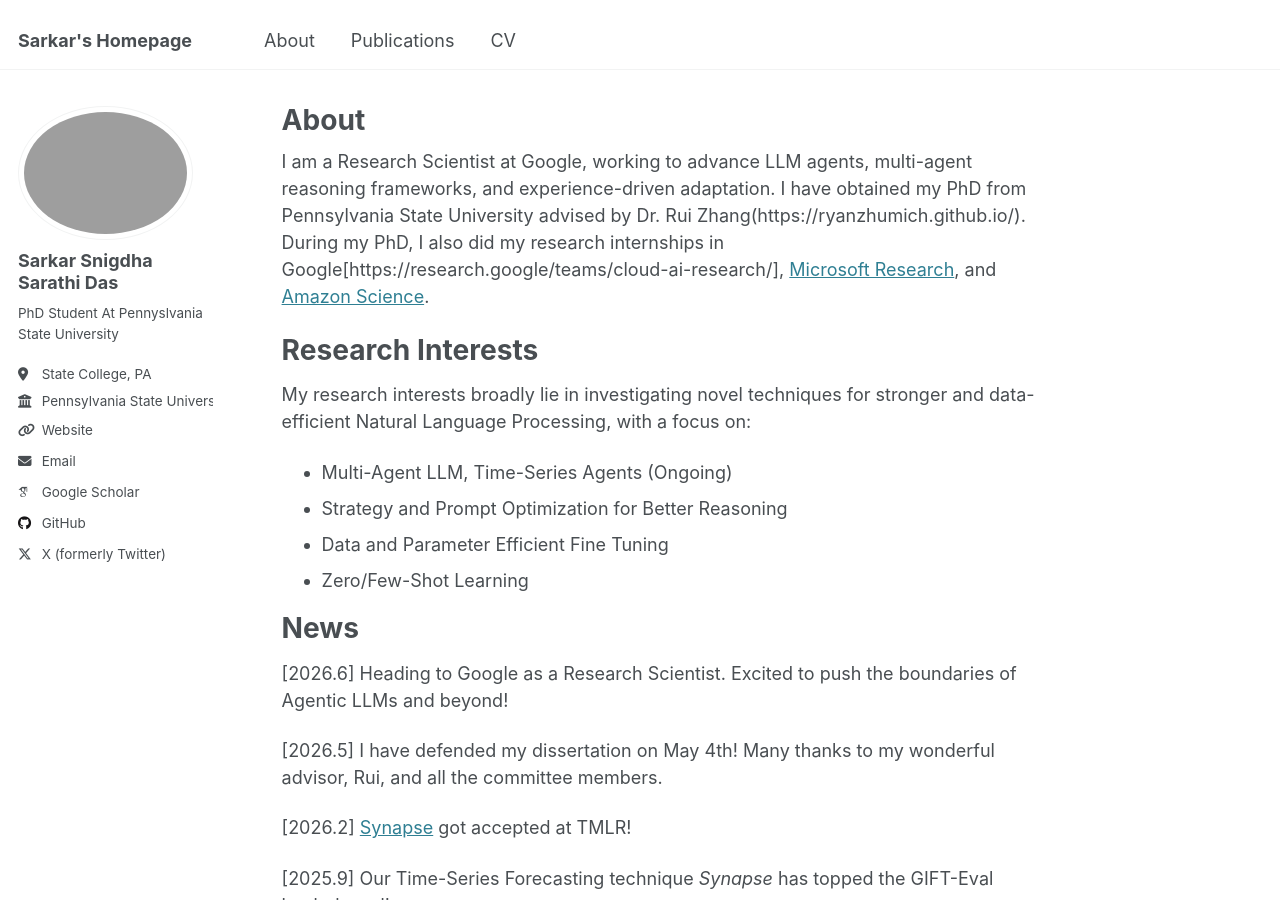
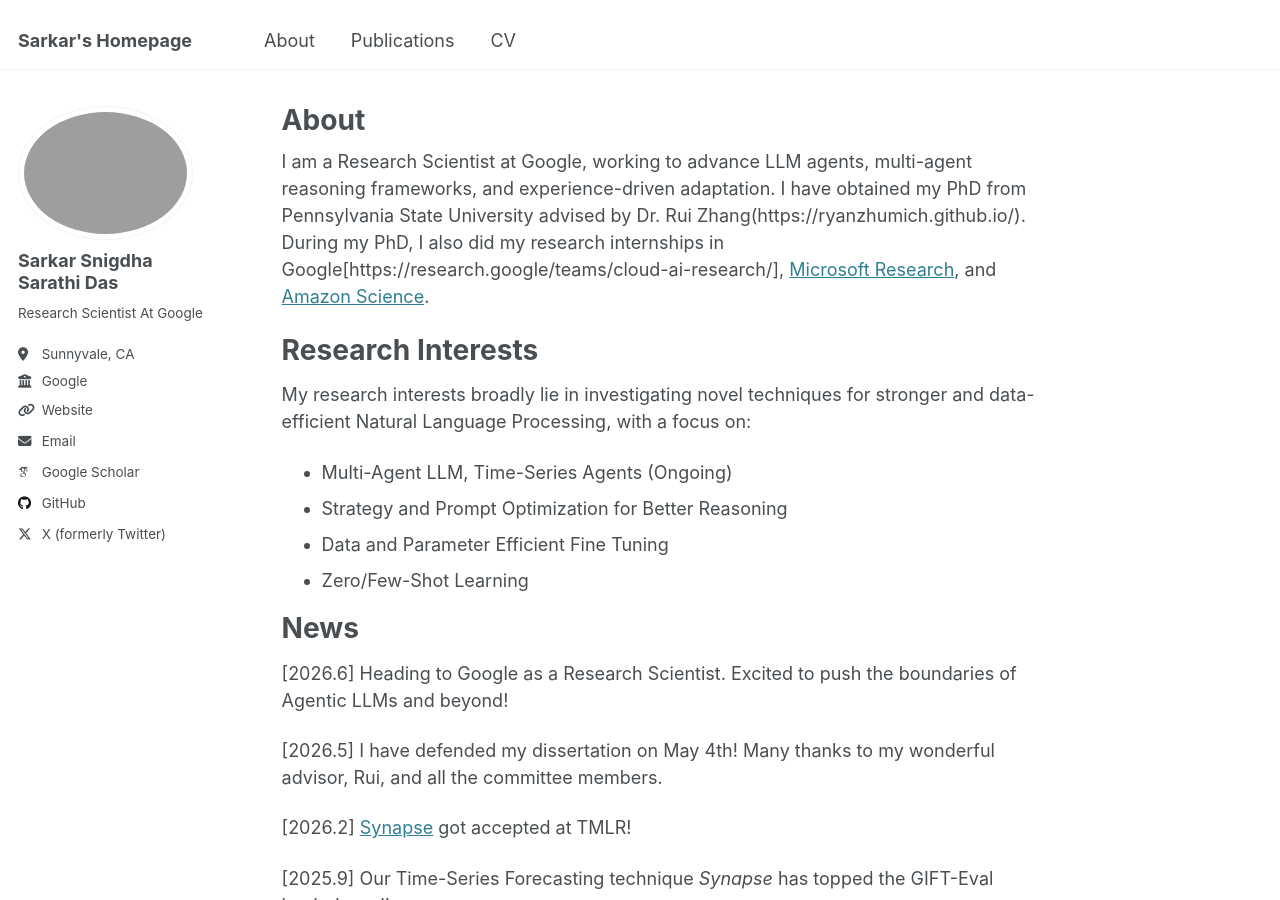
Before and after one commit to Sarathismg/sarathismg.github.io, a Jekyll site: the page built from _pages/about.md, in a window 1280 px wide and 900 px high. Built offline with Jekyll 4.4.1, drawn with Linux system fonts in a browser that asks for light colours; some web fonts are replaced.

Commit message:
Update personal information in _config.yml

```diff
--- a/_config.yml
+++ b/_config.yml
@@ -12,7 +12,7 @@ site_theme               : "default"
 title                    : "Sarkar's Homepage"
 title_separator          : "-"
 name                     : &name "Sarkar Snigdha Sarathi Das"
-description              : &description "PhD Student at Pennsylvania State University"
+description              : &description "Research Scientist at Google"
 url                      : https://sarathismg.github.io # the base hostname & protocol for your site e.g. "https://[your GitHub username].github.io"
 baseurl                  : "" # the subpath of your site, e.g. "/blog"
 repository               : "sarathismg.github.io"
@@ -25,11 +25,11 @@ author:
   avatar           : "profile.JPG"
   name             : "Sarkar Snigdha Sarathi Das"
   pronouns         : # example: "she/her"
-  bio              : "PhD Student At Pennyslvania State University"
-  location         : "State College, PA"
-  employer         : "Pennsylvania State University"
+  bio              : "Research Scientist At Google"
+  location         : "Sunnyvale, CA"
+  employer         : "Google"
   uri              : "sarathismg.github.io"
-  email            : "sfd5525@psu.edu"
+  email            : "sarathismg@gmail.com"
 
   # Academic websites
   arxiv            : # URL - Update with the correct link to your profile
```
